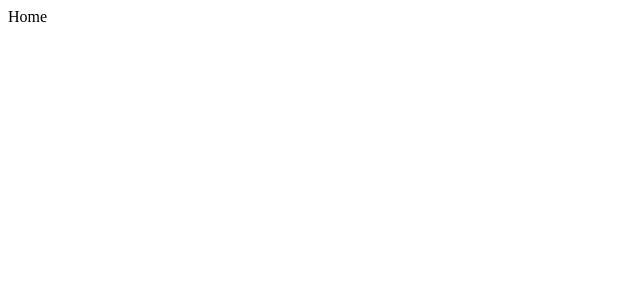
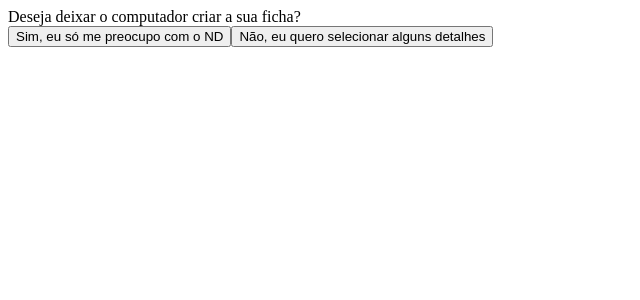
Before and after one commit to ThiagoGlady/tormenta-criador-de-ameacas, a React (Create React App) app: page / in a window 1280 px wide. Shown: the top 300 px of the page, without its empty margins (0-640 px from the left). Built offline with nearby package versions, Linux system fonts and the light colour scheme.

Commit message:
criado os botões que levam até a página de criação aleatória e criação configurada

```diff
--- a/src/pages/Home.jsx
+++ b/src/pages/Home.jsx
@@ -1,11 +1,44 @@
 import React, { Component } from "react";
+import PropTypes from 'prop-types';
 
 export default class Home extends Component {
+    redirectToRandomSheet = () => {
+        const { history } = this.props;
+        history.push('/sheet/random');
+    }
+
+    redirectToSetSheet = () => {
+        const { history } = this.props;
+        history.push('/sheet/settings');
+    }
+
     render() {
         return (
         <div>
-            Home
+            <div>
+                Deseja deixar o computador criar a sua ficha?
+            </div>
+            <div>
+                <button
+                    type="button"
+                    onClick={ this.redirectToRandomSheet }
+                >
+                    Sim, eu só me preocupo com o ND
+                </button>
+                <button
+                    type="button"
+                    onClick={ this.redirectToSetSheet }
+                >
+                    Não, eu quero selecionar alguns detalhes
+                </button>
+            </div>
         </div>
         );
     }
 }
+
+Home.propTypes = {
+    history: PropTypes.shape({
+      push: PropTypes.func.isRequired,
+    }).isRequired,
+};
```
